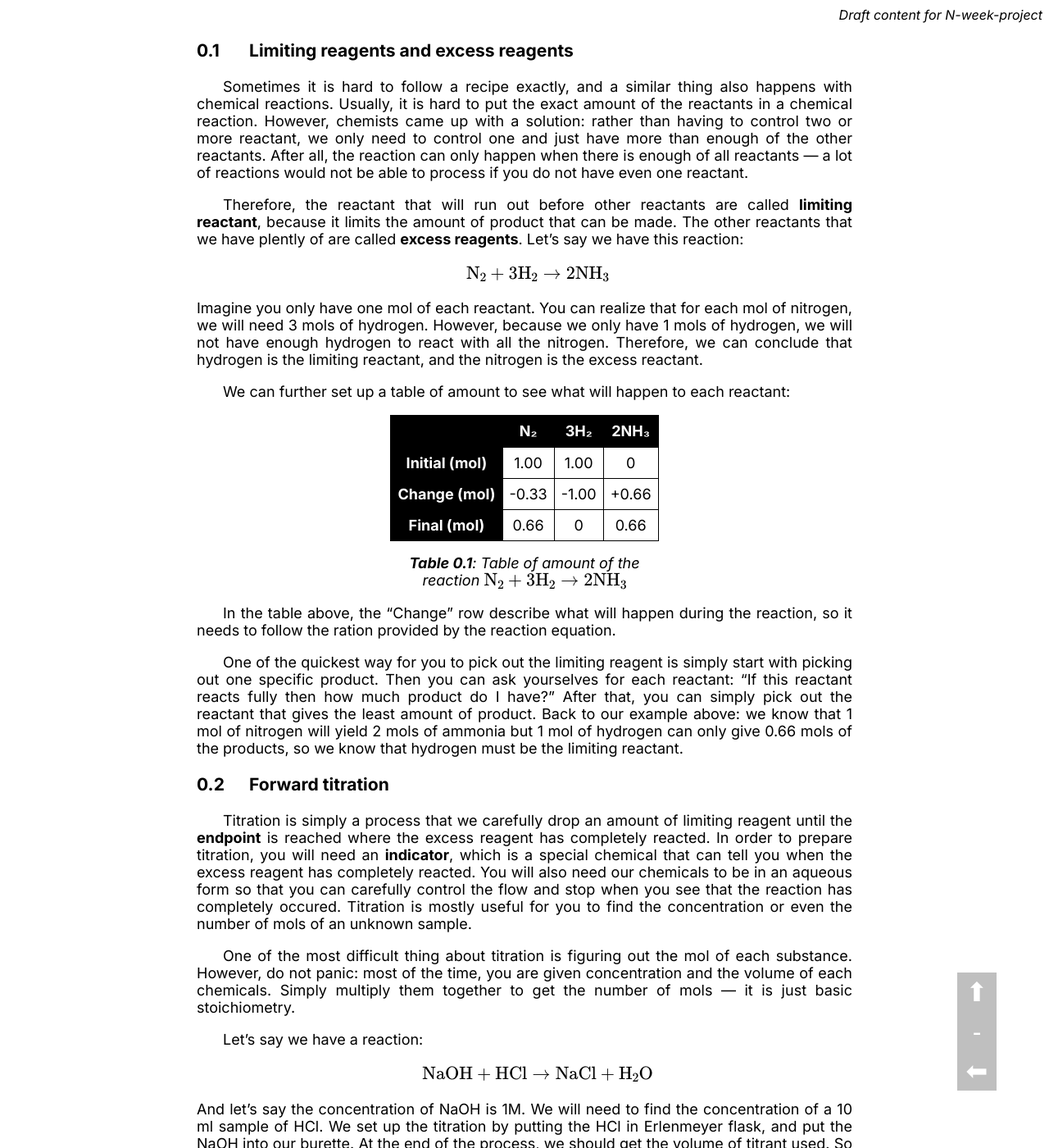
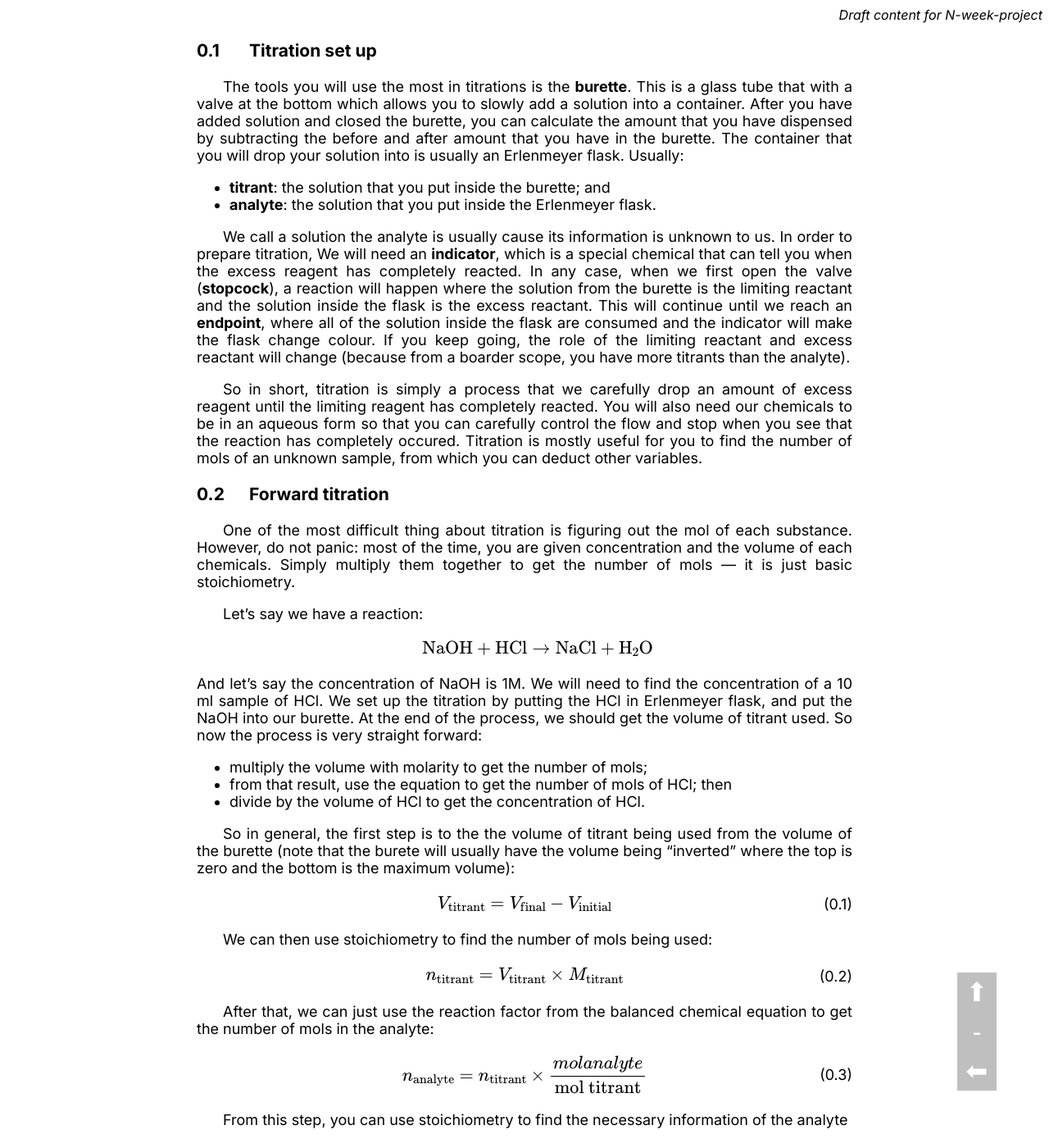
Before and after one commit to LukeNK/n-week-project, a Jekyll site: the page built from drafts/titration.md, in a window 1280 px wide and 1400 px high. Shown: the whole window at 82% size. Built offline with Jekyll 4.4.1, drawn with Linux system fonts in a browser that asks for light colours; some of the changed text lies outside the part shown.

Commit message:
Titration draft complete

```diff
--- a/drafts/titration.md
+++ b/drafts/titration.md
@@ -5,51 +5,16 @@ prerequisites:
     - c-chem-eq
 ---
 
-### Limiting reagents and excess reagents
-Sometimes it is hard to follow a recipe exactly, and a similar thing also happens with chemical reactions. Usually, it is hard to put the exact amount of the reactants in a chemical reaction. However, chemists came up with a solution: rather than having to control two or more reactant, we only need to control one and just have more than enough of the other reactants. After all, the reaction can only happen when there is enough of all reactants — a lot of reactions would not be able to process if you do not have even one reactant.
+### Titration set up
+The tools you will use the most in titrations is the **burette**. This is a glass tube that with a valve at the bottom which allows you to slowly add a solution into a container. After you have added solution and closed the burette, you can calculate the amount that you have dispensed by subtracting the before and after amount that you have in the burette. The container that you will drop your solution into is usually an Erlenmeyer flask. Usually:
+- **titrant**: the solution that you put inside the burette; and
+- **analyte**: the solution that you put inside the Erlenmeyer flask.
 
-Therefore, the reactant that will run out before other reactants are called **limiting reactant**, because it limits the amount of product that can be made. The other reactants that we have plently of are called **excess reagents**. Let's say we have this reaction:
-\\[
-    \text{N}_2 + 3\text{H}_2 \rightarrow 2\text{NH}_3
-\\]
-Imagine you only have one mol of each reactant. You can realize that for each mol of nitrogen, we will need 3 mols of hydrogen. However, because we only have 1 mols of hydrogen, we will not have enough hydrogen to react with all the nitrogen. Therefore, we can conclude that hydrogen is the limiting reactant, and the nitrogen is the excess reactant.
+We call a solution the analyte is usually cause its information is unknown to us. In order to prepare titration, We will need an **indicator**, which is a special chemical that can tell you when the excess reagent has completely reacted. In any case, when we first open the valve (**stopcock**), a reaction will happen where the solution from the burette is the limiting reactant and the solution inside the flask is the excess reactant. This will continue until we reach an **endpoint**, where all of the solution inside the flask are consumed and the indicator will make the flask change colour. If you keep going, the role of the limiting reactant and excess reactant will change (because from a boarder scope, you have more titrants than the analyte).
 
-We can further set up a table of amount to see what will happen to each reactant:
-<table id="tab-a3">
-    <caption>Table of amount of the reaction $\text{N}_2 + 3\text{H}_2 \rightarrow 2\text{NH}_3$</caption>
-    <tr>
-        <th></th>
-        <th>N₂</th>
-        <th>3H₂</th>
-        <th>2NH₃</th>
-    </tr>
-    <tr>
-        <th>Initial (mol)</th>
-        <td>1.00</td>
-        <td>1.00</td>
-        <td>0</td>
-    </tr>
-    <tr>
-        <th>Change (mol)</th>
-        <td>-0.33</td>
-        <td>-1.00</td>
-        <td>+0.66</td>
-    </tr>
-    <tr>
-        <th>Final (mol)</th>
-        <td>0.66</td>
-        <td>0</td>
-        <td>0.66</td>
-    </tr>
-</table>
-
-In the table above, the "Change" row describe what will happen during the reaction, so it needs to follow the ration provided by the reaction equation.
-
-One of the quickest way for you to pick out the limiting reagent is simply start with picking out one specific product. Then you can ask yourselves for each reactant: "If this reactant reacts fully then how much product do I have?" After that, you can simply pick out the reactant that gives the least amount of product. Back to our example above: we know that 1 mol of nitrogen will yield 2 mols of ammonia but 1 mol of hydrogen can only give 0.66 mols of the products, so we know that hydrogen must be the limiting reactant.
+So in short, titration is simply a process that we carefully drop an amount of excess reagent until the limiting reagent has completely reacted. You will also need our chemicals to be in an aqueous form so that you can carefully control the flow and stop when you see that the reaction has completely occured. Titration is mostly useful for you to find the number of mols of an unknown sample, from which you can deduct other variables.
 
 ### Forward titration
-Titration is simply a process that we carefully drop an amount of limiting reagent until the **endpoint** is reached where the excess reagent has completely reacted. In order to prepare titration, you will need an **indicator**, which is a special chemical that can tell you when the excess reagent has completely reacted. You will also need our chemicals to be in an aqueous form so that you can carefully control the flow and stop when you see that the reaction has completely occured. Titration is mostly useful for you to find the concentration or even the number of mols of an unknown sample.
-
 One of the most difficult thing about titration is figuring out the mol of each substance. However, do not panic: most of the time, you are given concentration and the volume of each chemicals. Simply multiply them together to get the number of mols — it is just basic stoichiometry.
 
 Let's say we have a reaction:
@@ -60,6 +25,20 @@ And let's say the concentration of NaOH is 1M. We will need to find the concentr
 - multiply the volume with molarity to get the number of mols;
 - from that result, use the equation to get the number of mols of HCl; then
 - divide by the volume of HCl to get the concentration of HCl.
+
+So in general, the first step is to the the volume of titrant being used from the volume of the burette (note that the burete will usually have the volume being "inverted" where the top is zero and the bottom is the maximum volume):
+<eq>
+    V_\text{titrant} = V_\text{final} - V_\text{initial}
+</eq>
+We can then use stoichiometry to find the number of mols being used:
+<eq>
+    n_\text{titrant} = V_\text{titrant} \times M_\text{titrant}
+</eq>
+After that, we can just use the reaction factor from the balanced chemical equation to get the number of mols in the analyte:
+<eq>
+    n_\text{analyte} = n_\text{titrant} \times \frac{mol analyte}{\text{mol titrant}}
+</eq>
+From this step, you can use stoichiometry to find the necessary information of the analyte
 
 ### Back titration
 Titration is a strong tool because it allows us to infer certain information even when we do not have much information about the substance. This is especially true for back titration, when there are usually three main steps:
```
